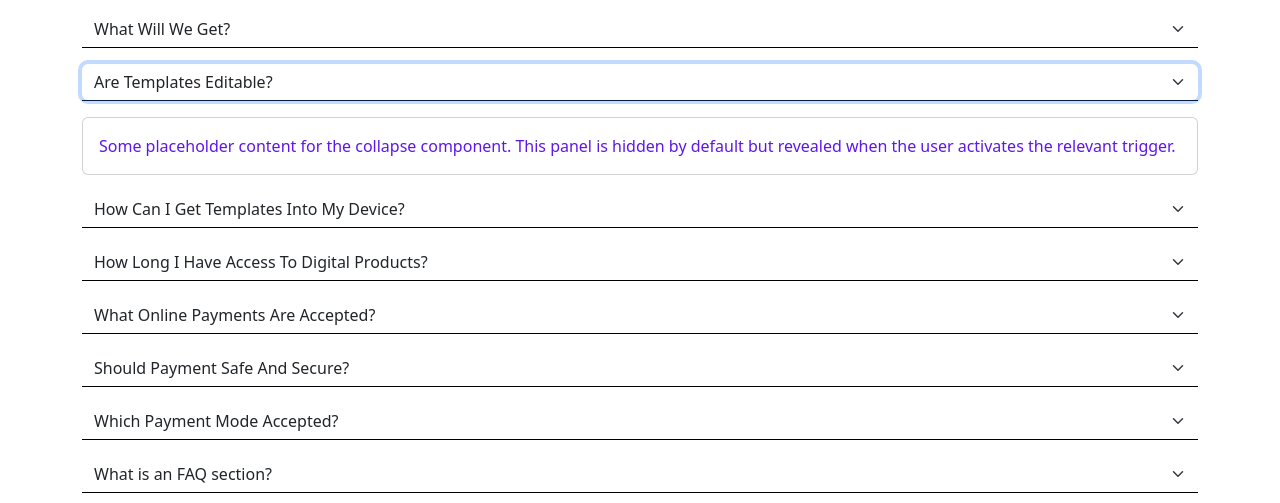
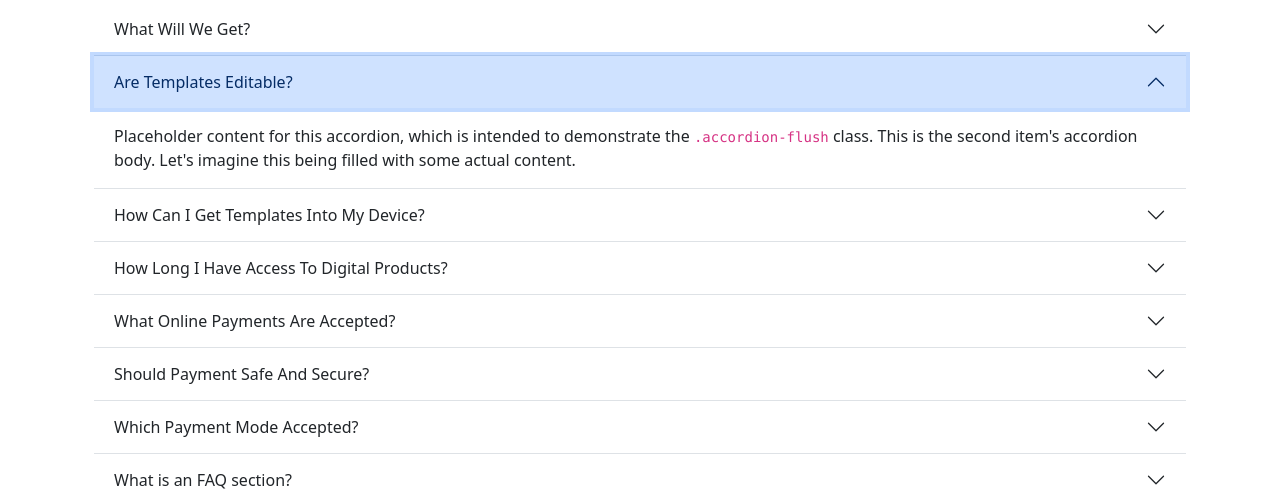
Before and after one commit to riswann/infly, a plain HTML site: page faq.html in a window 1280 px wide. Both pictures are taken after a click on the button "Are Templates Editable?". Shown: the part 297-800 px from the top of the page. Drawn offline with nearby package versions, Linux system fonts and the light colour scheme.

Commit message:
template changes

```diff
--- a/faq.html
+++ b/faq.html
@@ -45,150 +45,95 @@
 
 
     <section class="container mt-5 color">
-        <div class="faq">
+        <div class="faq md-text-center">
             <b><h1 class="fz">FAQ</h1></b>
         </div>
         <div class="text-center mt-5">
             <h1 class="text-dark">Frequently Asked Questions</h1>
         </div>
-
-        <div class="conrainer">
-            <div>
-                <p class="mt-2">
-                    <!-- <a class="btn btn-primary" data-bs-toggle="collapse" href="#collapseExample" role="button" aria-expanded="false" aria-controls="collapseExample">
-                      Link with href
-                    </a> -->
-                    <div style="border-bottom: 1px solid black;">
-                        <button class="border-0 text-start w-100 form-select" type="button" data-bs-toggle="collapse" data-bs-target="#collapseExample1" aria-expanded="false" aria-controls="collapseExample1">
+    <div class="container">
+        <div class="accordion accordion-flush" id="accordionFlushExample">
+            <div class="accordion-item">
+              <h2 class="accordion-header" id="flush-headingOne">
+                <button class="accordion-button collapsed" type="button" data-bs-toggle="collapse" data-bs-target="#flush-collapseOne" aria-expanded="false" aria-controls="flush-collapseOne">
                     What Will We Get?
                 </button>
-                    </div>
-                  </p>
-                  <div class="collapse" id="collapseExample1">
-                    <div class="card card-body">
-                      Some placeholder content for the collapse component. This panel is hidden by default but revealed when the user activates the relevant trigger.
+              </h2>
+              <div id="flush-collapseOne1" class="accordion-collapse collapse" aria-labelledby="flush-headingOne" data-bs-parent="#accordionFlushExample">
+                <div class="accordion-body">Placeholder content for this accordion, which is intended to demonstrate the <code>.accordion-flush</code> class. This is the first item's accordion body.</div>
               </div>
             </div>
-
-            <div>
-                <p class="mt-2">
-                    <!-- <a class="btn btn-primary" data-bs-toggle="collapse" href="#collapseExample" role="button" aria-expanded="false" aria-controls="collapseExample">
-                      Link with href
-                    </a> -->
-                    <div style="border-bottom: 1px solid black;">
-                        <button class="border-0 text-start w-100 form-select" type="button" data-bs-toggle="collapse" data-bs-target="#collapseExample2" aria-expanded="false" aria-controls="collapseExample2">
+            <div class="accordion-item">
+              <h2 class="accordion-header" id="flush-headingTwo">
+                <button class="accordion-button collapsed" type="button" data-bs-toggle="collapse" data-bs-target="#flush-collapseTwo" aria-expanded="false" aria-controls="flush-collapseTwo">
                     Are Templates Editable?
                 </button>
-                    </div>
-                  </p>
-                  <div class="collapse" id="collapseExample2">
-                    <div class="card card-body">
-                      Some placeholder content for the collapse component. This panel is hidden by default but revealed when the user activates the relevant trigger.
+              </h2>
+              <div id="flush-collapseTwo" class="accordion-collapse collapse" aria-labelledby="flush-headingTwo" data-bs-parent="#accordionFlushExample">
+                <div class="accordion-body">Placeholder content for this accordion, which is intended to demonstrate the <code>.accordion-flush</code> class. This is the second item's accordion body. Let's imagine this being filled with some actual content.</div>
               </div>
             </div>
-
-            <div>
-                <p class="mt-2">
-                    <!-- <a class="btn btn-primary" data-bs-toggle="collapse" href="#collapseExample" role="button" aria-expanded="false" aria-controls="collapseExample">
-                      Link with href
-                    </a> -->
-                    <div style="border-bottom: 1px solid black;">
-                        <button class="border-0 text-start w-100 form-select" type="button" data-bs-toggle="collapse" data-bs-target="#collapseExample3" aria-expanded="false" aria-controls="collapseExample3">
+            <div class="accordion-item">
+              <h2 class="accordion-header" id="flush-headingThree">
+                <button class="accordion-button collapsed" type="button" data-bs-toggle="collapse" data-bs-target="#flush-collapseThree" aria-expanded="false" aria-controls="flush-collapseThree">
                     How Can I Get Templates Into My Device?
                 </button>
-                    </div>
-                  </p>
-                  <div class="collapse" id="collapseExample3">
-                    <div class="card card-body">
-                      Some placeholder content for the collapse component. This panel is hidden by default but revealed when the user activates the relevant trigger.
+              </h2>
+              <div id="flush-collapseThree" class="accordion-collapse collapse" aria-labelledby="flush-headingThree" data-bs-parent="#accordionFlushExample">
+                <div class="accordion-body">Placeholder content for this accordion, which is intended to demonstrate the <code>.accordion-flush</code> class. This is the third item's accordion body. Nothing more exciting happening here in terms of content, but just filling up the space to make it look, at least at first glance, a bit more representative of how this would look in a real-world application.</div>
               </div>
             </div>
-
-            <div>
-                <p class="mt-2">
-                    <!-- <a class="btn btn-primary" data-bs-toggle="collapse" href="#collapseExample" role="button" aria-expanded="false" aria-controls="collapseExample">
-                      Link with href
-                    </a> -->
-                    <div style="border-bottom: 1px solid black;">
-                        <button class="border-0 text-start w-100 form-select" type="button" data-bs-toggle="collapse" data-bs-target="#collapseExample4" aria-expanded="false" aria-controls="collapseExample4">
+            <div class="accordion-item">
+                <h2 class="accordion-header" id="flush-heading2">
+                  <button class="accordion-button collapsed" type="button" data-bs-toggle="collapse" data-bs-target="#flush-collapse2" aria-expanded="false" aria-controls="flush-collapse2">
                     How Long I Have Access To Digital Products?
                   </button>
-                    </div>
-                  </p>
-                  <div class="collapse" id="collapseExample4">
-                    <div class="card card-body">
-                      Some placeholder content for the collapse component. This panel is hidden by default but revealed when the user activates the relevant trigger.
+                </h2>
+                <div id="flush-collapse2" class="accordion-collapse collapse" aria-labelledby="flush-heading2" data-bs-parent="#accordionFlushExample">
+                  <div class="accordion-body">Placeholder content for this accordion, which is intended to demonstrate the <code>.accordion-flush</code> class. This is the first item's accordion body.</div>
                 </div>
               </div>
-
-            <div>
-                <p class="mt-2">
-                    <!-- <a class="btn btn-primary" data-bs-toggle="collapse" href="#collapseExample" role="button" aria-expanded="false" aria-controls="collapseExample">
-                      Link with href
-                    </a> -->
-                    <div style="border-bottom: 1px solid black;">
-                        <button class="border-0 text-start w-100 form-select" type="button" data-bs-toggle="collapse" data-bs-target="#collapseExample5" aria-expanded="false" aria-controls="collapseExample5">
+              <div class="accordion-item">
+                <h2 class="accordion-header" id="flush-heading3">
+                  <button class="accordion-button collapsed" type="button" data-bs-toggle="collapse" data-bs-target="#flush-collapse3" aria-expanded="false" aria-controls="flush-collapse3">
                     What Online Payments Are Accepted?
                   </button>
-                    </div>
-                  </p>
-                  <div class="collapse" id="collapseExample5">
-                    <div class="card card-body">
-                      Some placeholder content for the collapse component. This panel is hidden by default but revealed when the user activates the relevant trigger.
+                </h2>
+                <div id="flush-collapse3" class="accordion-collapse collapse" aria-labelledby="flush-heading3" data-bs-parent="#accordionFlushExample">
+                  <div class="accordion-body">Placeholder content for this accordion, which is intended to demonstrate the <code>.accordion-flush</code> class. This is the first item's accordion body.</div>
                 </div>
               </div>
-
-            <div>
-                <p class="mt-2">
-                    <!-- <a class="btn btn-primary" data-bs-toggle="collapse" href="#collapseExample" role="button" aria-expanded="false" aria-controls="collapseExample">
-                      Link with href
-                    </a> -->
-                    <div style="border-bottom: 1px solid black;">
-                        <button class="border-0 text-start w-100 form-select" type="button" data-bs-toggle="collapse" data-bs-target="#collapseExample6" aria-expanded="false" aria-controls="collapseExample6">
+              <div class="accordion-item">
+                <h2 class="accordion-header" id="flush-heading4">
+                  <button class="accordion-button collapsed" type="button" data-bs-toggle="collapse" data-bs-target="#flush-collapse4" aria-expanded="false" aria-controls="flush-collapse4">
                     Should Payment Safe And Secure?
                   </button>
-                    </div>
-                  </p>
-                  <div class="collapse" id="collapseExample6">
-                    <div class="card card-body">
-                      Some placeholder content for the collapse component. This panel is hidden by default but revealed when the user activates the relevant trigger.
+                </h2>
+                <div id="flush-collapse4" class="accordion-collapse collapse" aria-labelledby="flush-heading4" data-bs-parent="#accordionFlushExample">
+                  <div class="accordion-body">Placeholder content for this accordion, which is intended to demonstrate the <code>.accordion-flush</code> class. This is the first item's accordion body.</div>
                 </div>
               </div>
-
-            <div>
-                <p class="mt-2">
-                    <!-- <a class="btn btn-primary" data-bs-toggle="collapse" href="#collapseExample" role="button" aria-expanded="false" aria-controls="collapseExample">
-                      Link with href
-                    </a> -->
-                    <div style="border-bottom: 1px solid black;">
-                        <button class="border-0 text-start w-100 form-select" type="button" data-bs-toggle="collapse" data-bs-target="#collapseExample7" aria-expanded="false" aria-controls="collapseExample7">
+              <div class="accordion-item">
+                <h2 class="accordion-header" id="flush-heading5">
+                  <button class="accordion-button collapsed" type="button" data-bs-toggle="collapse" data-bs-target="#flush-collapse5" aria-expanded="false" aria-controls="flush-collapse5">
                     Which Payment Mode Accepted?
                   </button>
-                    </div>
-                  </p>
-                  <div class="collapse" id="collapseExample7">
-                    <div class="card card-body">
-                      Some placeholder content for the collapse component. This panel is hidden by default but revealed when the user activates the relevant trigger.
+                </h2>
+                <div id="flush-collapse5" class="accordion-collapse collapse" aria-labelledby="flush-heading5" data-bs-parent="#accordionFlushExample">
+                  <div class="accordion-body">Placeholder content for this accordion, which is intended to demonstrate the <code>.accordion-flush</code> class. This is the first item's accordion body.</div>
                 </div>
               </div>
-
-            <div>
-                <p class="mt-2">
-                    <!-- <a class="btn btn-primary" data-bs-toggle="collapse" href="#collapseExample" role="button" aria-expanded="false" aria-controls="collapseExample">
-                      Link with href
-                    </a> -->
-                    <div style="border-bottom: 1px solid black;">
-                        <button class="border-0 text-start w-100 form-select" type="button" data-bs-toggle="collapse" data-bs-target="#collapseExample8" aria-expanded="false" aria-controls="collapseExample8">
+              <div class="accordion-item">
+                <h2 class="accordion-header" id="flush-heading6">
+                  <button class="accordion-button collapsed" type="button" data-bs-toggle="collapse" data-bs-target="#flush-collapse6" aria-expanded="false" aria-controls="flush-collapse6">
                     What is an FAQ section?
                   </button>
-                    </div>
-                  </p>
-                  <div class="collapse" id="collapseExample8">
-                    <div class="card card-body">
-                      Some placeholder content for the collapse component. This panel is hidden by default but revealed when the user activates the relevant trigger.
+                </h2>
+                <div id="flush-collapse6" class="accordion-collapse collapse" aria-labelledby="flush-heading6" data-bs-parent="#accordionFlushExample">
+                  <div class="accordion-body">Placeholder content for this accordion, which is intended to demonstrate the <code>.accordion-flush</code> class. This is the first item's accordion body.</div>
                 </div>
               </div>
-
+          </div>
     </div>
 
         <div class="container text-center mt-5">
```
Lines whose indentation alone changed are shown as unchanged.
